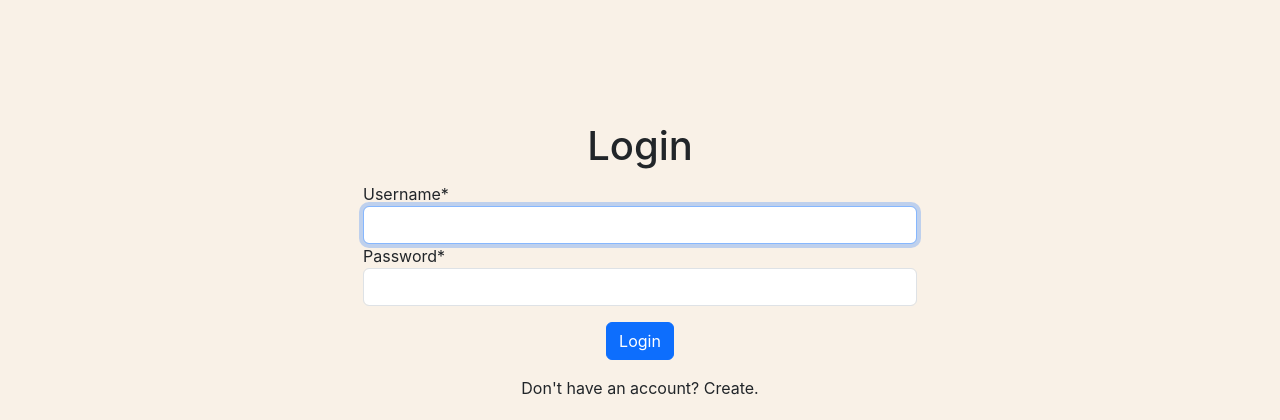
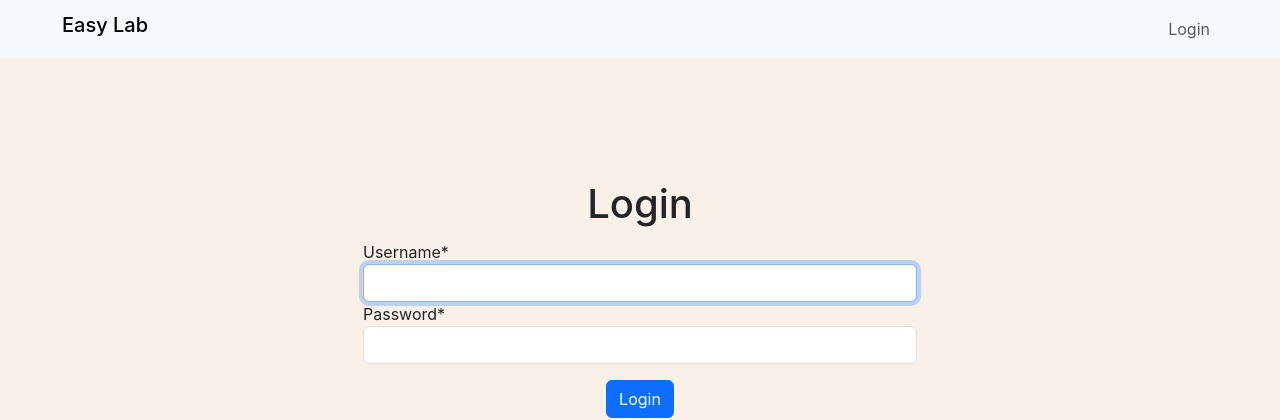
Before and after one commit to qqlexa/easy-lab, a Django app: page /login/ in a window 1280 px wide. Shown: the top 420 px of the page. Run offline with Django 4.2, Linux system fonts and the light colour scheme; some libraries are stand-ins or nearby versions.

Commit message:
Slava - [UI] -added navigation bar

```diff
--- a/labs/templates/template.html
+++ b/labs/templates/template.html
@@ -17,7 +17,35 @@
 
 <body>
   <div class="loader"></div>
+   <!--Navbar-->
+ <nav class="navbar navbar-expand-lg navbar-light bg-light">
+  <div class="container my-0 mx-auto">
+    <a class="navbar-brand h2" href="#">Easy Lab</a>
+    {% if user.is_authenticated %}
+    <p class="nav-item w-75 text-center">You are logged in as {% if user.student %} STUDENT {% else %} TEACHER {% endif %}</p>
+    {% endif %}
+    <div class="collapse navbar-collapse justify-content-end align-items-center" id="navbarText">
+      <ul class="navbar-nav mr-auto">
 
+        {% if user.is_authenticated %}
+
+        <li>
+          <p class="nav-link" href="#">Welcome, {{user.username}}</p>
+        </li>
+        <li class="nav-item">
+          <a class="nav-link" href="/logout">Logout</a>
+        </li>
+
+        {% else %}
+        <li class="nav-item">
+          <a class="nav-link" href="/login">Login</a>
+        </li>
+        {% endif %}
+      </ul>
+    </div>
+
+  </div>
+</nav>
   <div class="container">
     {% block content %}<!-- insert content here -->{% endblock %}
   </div>
--- a/users/templates/users/index.html
+++ b/users/templates/users/index.html
@@ -10,8 +10,8 @@
   </button>
   <div class="collapse navbar-collapse" id="navbarText">
     <ul class="navbar-nav mr-auto">
-      {% if user.is_authenticated %}
-          {% if user.student %}
+      {% if is_authenticated %}
+          {% if student %}
             <p>STUDENT</p>
           {% else %}
             <p>TEACHER</p>
--- a/users/templates/users/login.html
+++ b/users/templates/users/login.html
@@ -17,7 +17,7 @@
           <button class="btn btn-primary" type="submit">Login</button>
         </div>
       </form>
-      <a href="/register"> <p class="text-center">Don't have an account? Create.</p></a>
+      <a href="/register-student"> <p class="text-center">Don't have an account? Create.</p></a>
     </div>
 
 </div>
--- a/users/views.py
+++ b/users/views.py
@@ -10,7 +10,6 @@ def register_request_student(request):
         if form.is_valid():
             student = form.save()
         login(request, student)
-        messages.success(request, "Registration successful.")
         return redirect("/login")
     form = NewStudentForm()
     return render(request=request, template_name="users/register.html", context={"register_form": form})
@@ -22,7 +21,6 @@ def register_request_teacher(request):
         if form.is_valid():
             teacher = form.save()
         login(request, teacher)
-        messages.success(request, "Registration successful.")
         return redirect("/login")
     form = NewTeacherForm()
     return render(request=request, template_name="users/register.html", context={"register_form": form})
@@ -37,7 +35,6 @@ def login_request(request):
             user = authenticate(username=username, password=password)
             if user is not None:
                 login(request, user)
-                messages.info(request, f"You are now logged in as {username}.")
                 return redirect("/labs")
                 return render(request=request, template_name="users/index.html", context={"login_form": form})
             else:
@@ -50,5 +47,4 @@ def login_request(request):
 
 def logout_request(request):
     logout(request)
-    messages.info(request, "You have successfully logged out.")
     return redirect("/login")
```
Also changed, not shown: labs/views.py (+23 -1 lines).
